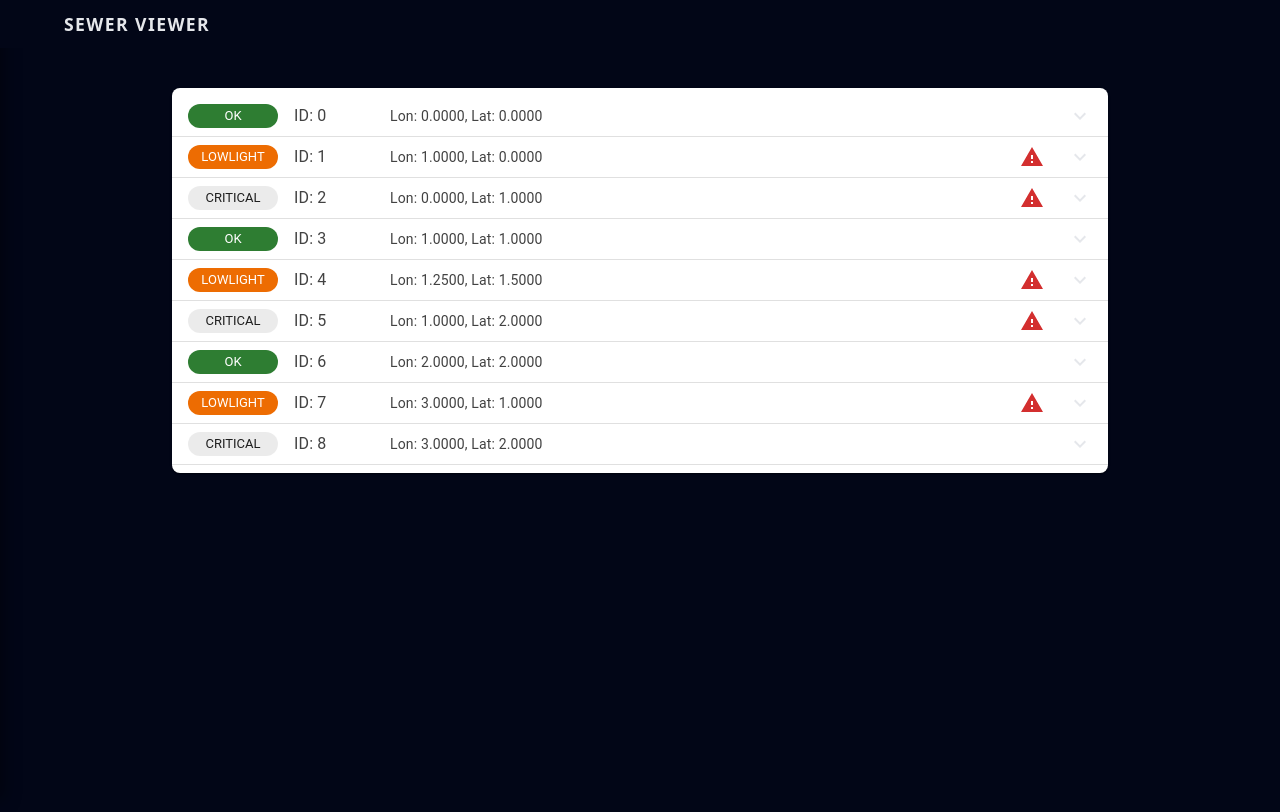
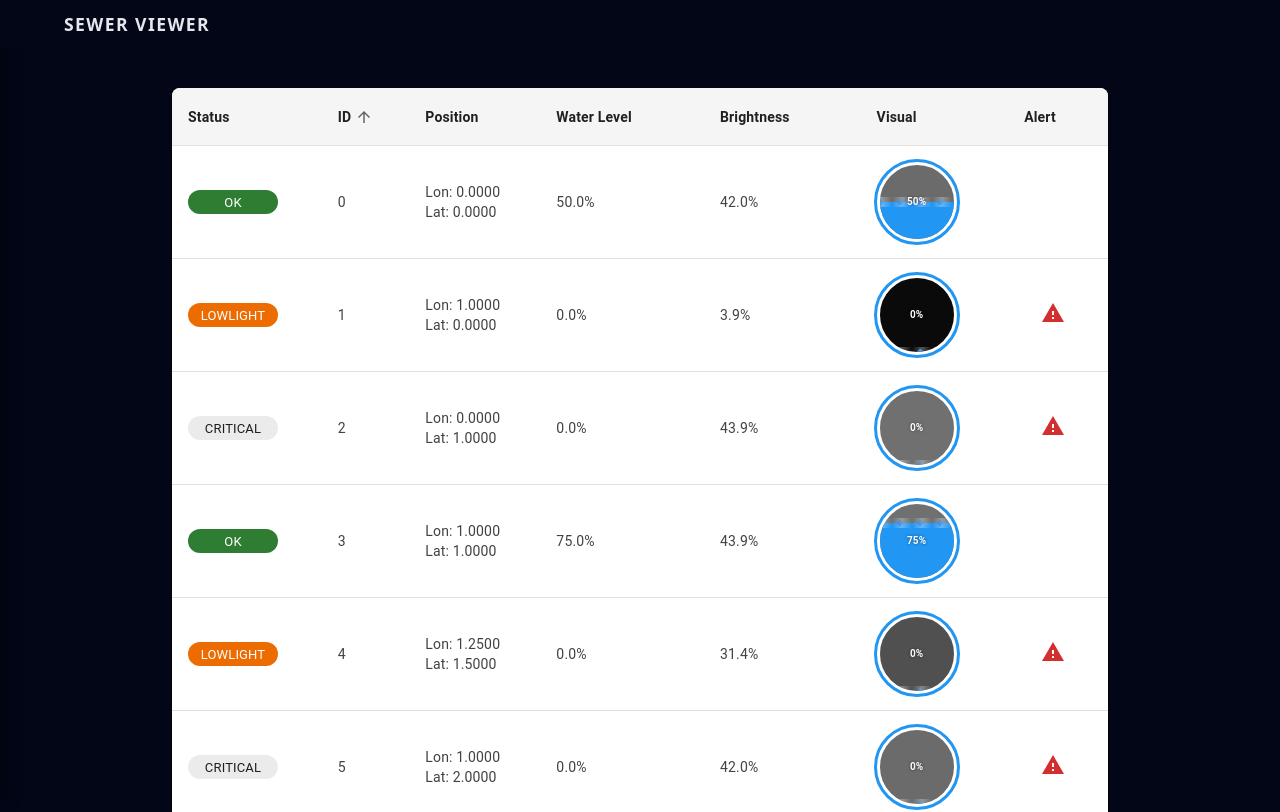
Before and after one commit to SDcodeman/EngComp2025, a React (Vite) app in the folder sewer-monitor/: page /list in a window 1280 px wide. Shown: the top 812 px of the page. Built offline with nearby package versions, Linux system fonts and the light colour scheme.

Commit message:
Update SewerList.jsx

```diff
--- a/sewer-monitor/src/components/SewerList.jsx
+++ b/sewer-monitor/src/components/SewerList.jsx
@@ -1,27 +1,127 @@
-import React, { useState } from 'react';
+import React, { useState, useMemo } from 'react';
 import {
-  List,
-  ListItemButton,
-  Collapse,
+  Table,
+  TableBody,
+  TableCell,
+  TableContainer,
+  TableHead,
+  TableRow,
+  Paper,
+  Chip,
   Box,
-  Typography,
-  Chip,
-  Divider,
   Tooltip,
+  TableSortLabel,
 } from '@mui/material';
-import {
-  ExpandLess,
-  ExpandMore,
-  Warning as WarningIcon,
-} from '@mui/icons-material';
+import { Warning as WarningIcon } from '@mui/icons-material';
 import { useCameraData } from '../hooks/useCameraData';
 
-const CameraListItem = ({ camera }) => {
-  const [open, setOpen] = useState(false);
+const WaterLevelIndicator = ({ waterLevel, brightness }) => {
+  // Convert brightness (0-255) to darkness percentage (0-100)
+  const darknessPercent = 100 - (brightness / 255) * 100;
 
-  const handleClick = () => {
-    setOpen(!open);
-  };
+  // Calculate RGB for darkness (darker = more black)
+  const darknessValue = Math.round(255 - (darknessPercent / 100) * 255);
+  const backgroundColor = `rgb(${darknessValue}, ${darknessValue}, ${darknessValue})`;
+
+  // Water level as percentage from bottom
+  const waterPercent = waterLevel * 100;
+
+  return (
+    <Box
+      sx={{
+        width: 80,
+        height: 80,
+        position: 'relative',
+        borderRadius: '50%',
+        border: '3px solid white',
+        outline: '3px solid #2196f3',
+        overflow: 'hidden',
+        backgroundColor: backgroundColor,
+      }}
+    >
+      {/* Water with wave animation */}
+      <Box
+        sx={{
+          position: 'absolute',
+          bottom: 0,
+          left: 0,
+          right: 0,
+          height: `${waterPercent}%`,
+          backgroundColor: '#2196f3',
+          transition: 'height 0.3s ease',
+          '&::before': {
+            content: '""',
+            position: 'absolute',
+            top: -10,
+            left: '-100%',
+            width: '200%',
+            height: 20,
+            background: 'radial-gradient(circle, #1976d2 20%, transparent 20%)',
+            backgroundSize: '20px 20px',
+            animation: 'wave 3s linear infinite',
+          },
+          '@keyframes wave': {
+            '0%': {
+              transform: 'translateX(0)',
+            },
+            '100%': {
+              transform: 'translateX(50%)',
+            },
+          },
+        }}
+      >
+        {/* Wave effect */}
+        <Box
+          sx={{
+            position: 'absolute',
+            top: -5,
+            left: 0,
+            right: 0,
+            height: 10,
+            background: `linear-gradient(90deg,
+              transparent 0%,
+              rgba(255,255,255,0.3) 25%,
+              transparent 50%,
+              rgba(255,255,255,0.3) 75%,
+              transparent 100%)`,
+            backgroundSize: '40px 10px',
+            animation: 'wave-move 2s linear infinite',
+            '@keyframes wave-move': {
+              '0%': {
+                backgroundPosition: '0 0',
+              },
+              '100%': {
+                backgroundPosition: '40px 0',
+              },
+            },
+          }}
+        />
+      </Box>
+
+      {/* Percentage text overlay */}
+      <Box
+        sx={{
+          position: 'absolute',
+          top: '50%',
+          left: '50%',
+          transform: 'translate(-50%, -50%)',
+          color: waterPercent > 50 ? 'white' : darknessValue < 128 ? 'white' : 'black',
+          fontWeight: 'bold',
+          fontSize: '10px',
+          textShadow: '0 0 3px rgba(0,0,0,0.5)',
+          zIndex: 10,
+        }}
+      >
+        {waterPercent.toFixed(0)}%
+      </Box>
+    </Box>
+  );
+};
+
+const CameraList = () => {
+  const cameras = useCameraData();
+  const [orderBy, setOrderBy] = useState('SegmentID');
+  const [order, setOrder] = useState('asc');
 
   // Determine status color
   const getStatusColor = (status) => {
@@ -38,137 +138,64 @@ const CameraListItem = ({ camera }) => {
   };
 
   // Check if water level requires warning
-  const hasWaterWarning = camera.Water > 0.8 || camera.Water < 0.2;
+  const hasWaterWarning = (water) => water > 0.8 || water < 0.2;
 
   // Get water warning message
-  const getWaterWarningMessage = () => {
-    if (camera.Water > 0.8) {
-      return `High water level: ${(camera.Water * 100).toFixed(1)}%`;
+  const getWaterWarningMessage = (water) => {
+    if (water > 0.8) {
+      return `High water level: ${(water * 100).toFixed(1)}%`;
     }
-    if (camera.Water < 0.2) {
-      return `Low water level: ${(camera.Water * 100).toFixed(1)}%`;
+    if (water < 0.2) {
+      return `Low water level: ${(water * 100).toFixed(1)}%`;
     }
     return '';
   };
 
-  return (
-    <>
-      <ListItemButton onClick={handleClick}>
-        <Box
-          sx={{
-            display: 'flex',
-            alignItems: 'center',
-            width: '100%',
-            gap: 2,
-          }}
-        >
-          {/* Status Indicator */}
-          <Chip
-            label={camera.Status}
-            color={getStatusColor(camera.Status)}
-            size="small"
-            sx={{ minWidth: 90 }}
-          />
+  // Handle sort request
+  const handleRequestSort = (property) => {
+    const isAsc = orderBy === property && order === 'asc';
+    setOrder(isAsc ? 'desc' : 'asc');
+    setOrderBy(property);
+  };
 
-          {/* Segment ID */}
-          <Typography
-            variant="body1"
-            sx={{
-              minWidth: 80,
-              color: '#424242' // Darker gray
-            }}
-          >
-            ID: {camera.SegmentID}
-          </Typography>
+  // Sort cameras
+  const sortedCameras = useMemo(() => {
+    return [...cameras].sort((a, b) => {
+      let aValue, bValue;
 
-          {/* Position (Longitude, Latitude) */}
-          <Typography
-            variant="body2"
-            sx={{
-              flexGrow: 1,
-              color: '#424242' // Darker gray
-            }}
-          >
-            Lon: {camera.Position[0].toFixed(4)}, Lat: {camera.Position[1].toFixed(4)}
-          </Typography>
+      switch (orderBy) {
+        case 'SegmentID':
+          aValue = a.SegmentID;
+          bValue = b.SegmentID;
+          break;
+        case 'Water':
+          aValue = a.Water;
+          bValue = b.Water;
+          break;
+        case 'Status':
+          aValue = a.Status;
+          bValue = b.Status;
+          break;
+        case 'Light':
+          aValue = a.Light;
+          bValue = b.Light;
+          break;
+        case 'Alert':
+          // Sort by alert: items with warnings first
+          aValue = hasWaterWarning(a.Water) ? 0 : 1;
+          bValue = hasWaterWarning(b.Water) ? 0 : 1;
+          break;
+        default:
+          return 0;
+      }
 
-          {/* Water Warning Icon with Tooltip */}
-          {hasWaterWarning && (
-            <Tooltip title={getWaterWarningMessage()} arrow>
-              <WarningIcon color="error" sx={{ mr: 1, cursor: 'help' }} />
-            </Tooltip>
-          )}
-
-          {/* Expand Icon */}
-          {open ? <ExpandLess /> : <ExpandMore />}
-        </Box>
-      </ListItemButton>
-
-      {/* Expanded Content */}
-      <Collapse in={open} timeout="auto" unmountOnExit>
-        <Box sx={{ pl: 4, pr: 2, py: 2, bgcolor: 'background.default' }}>
-          <Box sx={{ display: 'flex', gap: 3, alignItems: 'flex-start' }}>
-            {/* Left side - Text information */}
-            <Box sx={{ flex: 1 }}>
-              <Typography
-                variant="body2"
-                gutterBottom
-                sx={{ color: '#424242' }}
-              >
-                <strong>Water Level:</strong> {(camera.Water * 100).toFixed(1)}%
-              </Typography>
-              <Typography
-                variant="body2"
-                gutterBottom
-                sx={{ color: '#424242' }}
-              >
-                <strong>Light Level:</strong> {((camera.Light / 255) * 100).toFixed(1)}%
-              </Typography>
-              <Typography
-                variant="body2"
-                gutterBottom
-                sx={{ color: '#424242' }}
-              >
-                <strong>Position:</strong> [{camera.Position[0].toFixed(6)}, {camera.Position[1].toFixed(6)}]
-              </Typography>
-              {camera.ViewDescription && (
-                <Typography
-                  variant="body2"
-                  gutterBottom
-                  sx={{ color: '#424242' }}
-                >
-                  <strong>Description:</strong> {camera.ViewDescription}
-                </Typography>
-              )}
-            </Box>
-
-            {/* Right side - Placeholder graphic */}
-            <Box
-              sx={{
-                width: 120,
-                height: 120,
-                bgcolor: '#e0e0e0',
-                border: '2px dashed #9e9e9e',
-                borderRadius: 1,
-                display: 'flex',
-                alignItems: 'center',
-                justifyContent: 'center',
-              }}
-            >
-              <Typography variant="caption" sx={{ color: '#757575' }}>
-                Image
-              </Typography>
-            </Box>
-          </Box>
-        </Box>
-      </Collapse>
-      <Divider />
-    </>
-  );
-};
-
-const CameraList = () => {
-  const cameras = useCameraData();
+      if (order === 'asc') {
+        return aValue < bValue ? -1 : aValue > bValue ? 1 : 0;
+      } else {
+        return aValue > bValue ? -1 : aValue < bValue ? 1 : 0;
+      }
+    });
+  }, [cameras, order, orderBy]);
 
   return (
     <Box
@@ -178,19 +205,113 @@ const CameraList = () => {
         mt: 3,
       }}
     >
-      <List
+      <TableContainer
+        component={Paper}
         sx={{
-          width: '100%',
-          bgcolor: 'background.paper',
           borderRadius: 2,
-          overflow: 'hidden',
           boxShadow: 1,
         }}
       >
-        {cameras.map((camera) => (
-          <CameraListItem key={camera.SegmentID} camera={camera} />
-        ))}
-      </List>
+        <Table>
+          <TableHead>
+            <TableRow sx={{ bgcolor: 'grey.100' }}>
+              <TableCell>
+                <TableSortLabel
+                  active={orderBy === 'Status'}
+                  direction={orderBy === 'Status' ? order : 'asc'}
+                  onClick={() => handleRequestSort('Status')}
+                >
+                  <strong>Status</strong>
+                </TableSortLabel>
+              </TableCell>
+              <TableCell>
+                <TableSortLabel
+                  active={orderBy === 'SegmentID'}
+                  direction={orderBy === 'SegmentID' ? order : 'asc'}
+                  onClick={() => handleRequestSort('SegmentID')}
+                >
+                  <strong>ID</strong>
+                </TableSortLabel>
+              </TableCell>
+              <TableCell><strong>Position</strong></TableCell>
+              <TableCell>
+                <TableSortLabel
+                  active={orderBy === 'Water'}
+                  direction={orderBy === 'Water' ? order : 'asc'}
+                  onClick={() => handleRequestSort('Water')}
+                >
+                  <strong>Water Level</strong>
+                </TableSortLabel>
+              </TableCell>
+              <TableCell>
+                <TableSortLabel
+                  active={orderBy === 'Light'}
+                  direction={orderBy === 'Light' ? order : 'asc'}
+                  onClick={() => handleRequestSort('Light')}
+                >
+                  <strong>Brightness</strong>
+                </TableSortLabel>
+              </TableCell>
+              <TableCell><strong>Visual</strong></TableCell>
+              <TableCell align="center">
+                <TableSortLabel
+                  active={orderBy === 'Alert'}
+                  direction={orderBy === 'Alert' ? order : 'asc'}
+                  onClick={() => handleRequestSort('Alert')}
+                >
+                  <strong>Alert</strong>
+                </TableSortLabel>
+              </TableCell>
+            </TableRow>
+          </TableHead>
+          <TableBody>
+            {sortedCameras.map((camera) => (
+              <TableRow
+                key={camera.SegmentID}
+                sx={{
+                  '&:hover': { bgcolor: 'grey.50' },
+                  transition: 'background-color 0.2s',
+                }}
+              >
+                <TableCell>
+                  <Chip
+                    label={camera.Status}
+                    color={getStatusColor(camera.Status)}
+                    size="small"
+                    sx={{ minWidth: 90 }}
+                  />
+                </TableCell>
+                <TableCell sx={{ color: '#424242' }}>
+                  {camera.SegmentID}
+                </TableCell>
+                <TableCell sx={{ color: '#424242' }}>
+                  Lon: {camera.Position[0].toFixed(4)}<br />
+                  Lat: {camera.Position[1].toFixed(4)}
+                </TableCell>
+                <TableCell sx={{ color: '#424242' }}>
+                  {(camera.Water * 100).toFixed(1)}%
+                </TableCell>
+                <TableCell sx={{ color: '#424242' }}>
+                  {((camera.Light / 255) * 100).toFixed(1)}%
+                </TableCell>
+                <TableCell>
+                  <WaterLevelIndicator
+                    waterLevel={camera.Water}
+                    brightness={camera.Light}
+                  />
+                </TableCell>
+                <TableCell align="center">
+                  {hasWaterWarning(camera.Water) && (
+                    <Tooltip title={getWaterWarningMessage(camera.Water)} arrow>
+                      <WarningIcon color="error" sx={{ cursor: 'help' }} />
+                    </Tooltip>
+                  )}
+                </TableCell>
+              </TableRow>
+            ))}
+          </TableBody>
+        </Table>
+      </TableContainer>
     </Box>
   );
 };
```
